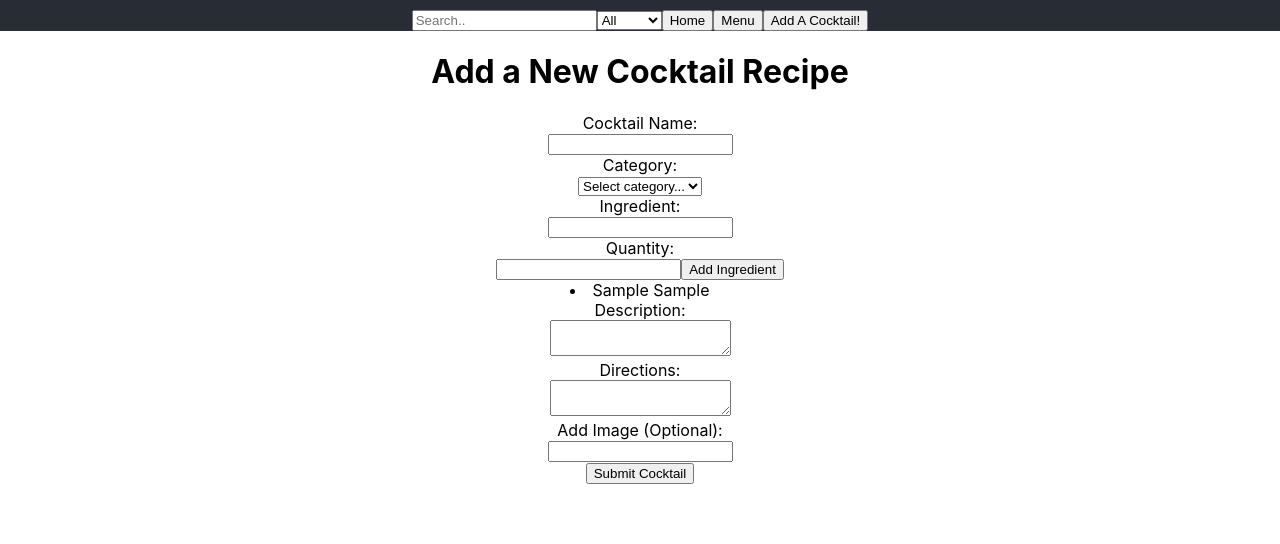
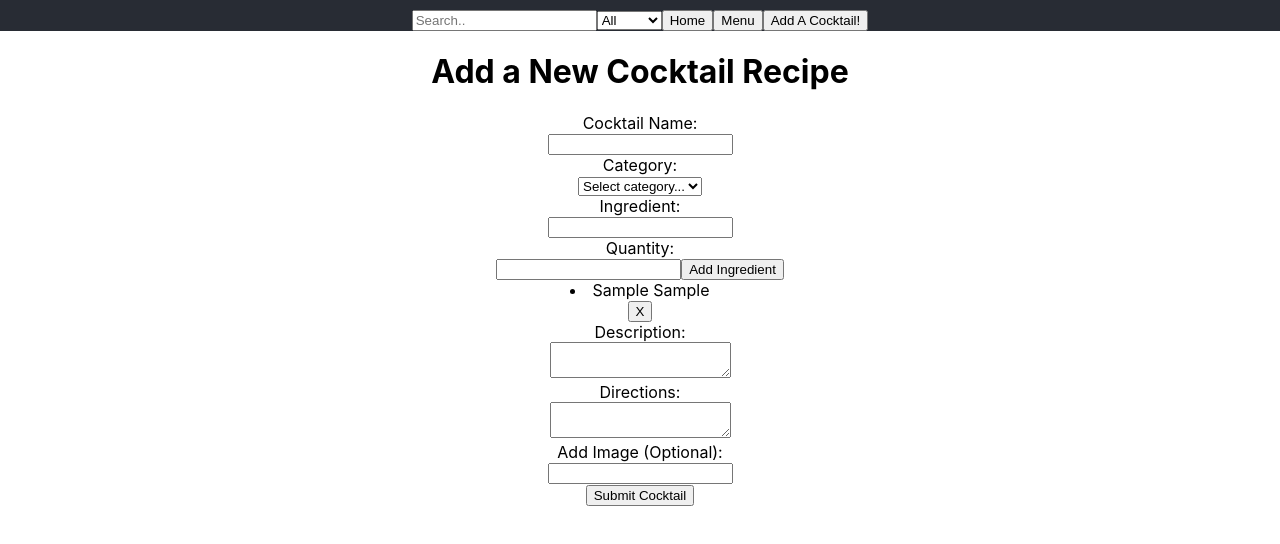
Before and after one commit to drozmajzl/cocktail-project, a React (Create React App) app: page /addCocktail in a window 1280 px wide. Both pictures are taken after typing "Sample", "Sample" into the empty fields and a click on the input "Add Ingredient". Shown: the top 544 px of the page. Built offline with nearby package versions, Linux system fonts and the light colour scheme; data requests are answered from the project's data file.

Commit message:
added delete ingredient functionality in RecipeForm

```diff
--- a/src/components/RecipeForm.js
+++ b/src/components/RecipeForm.js
@@ -29,6 +29,12 @@ function RecipeForm({handleNewCocktail}){
           setIngredients(updatedIngredients)
           setIngredient('')
           setQuantity('')
+      }
+
+      function handleDeleteIngredient(e) {
+          const revisedIngredients = ingredients.filter(ingredient => `${ingredient.quantity} ${ingredient.ingredient}` !== e.target.previousSibling.textContent)
+          console.log(revisedIngredients)
+          setIngredients(revisedIngredients);
       }
 
 //TODO THROW ERROR IF NO CATEGORY IS SELECTED
@@ -74,7 +80,10 @@ function RecipeForm({handleNewCocktail}){
       }
 
     const ingredientsDisplay = ingredients.map(ingredient => (
-        <li key={ingredient.ingredient}>{ingredient.quantity} {ingredient.ingredient}</li>
+        <div key={`${ingredient.ingredient}Div`}>
+            <li key={ingredient.ingredient}>{ingredient.quantity} {ingredient.ingredient}</li>
+            <button key={`${ingredient.ingredient}Button`} id="deleteIngredient" onClick={handleDeleteIngredient}>X</button>
+        </div>
     ));
 
     return(
```
